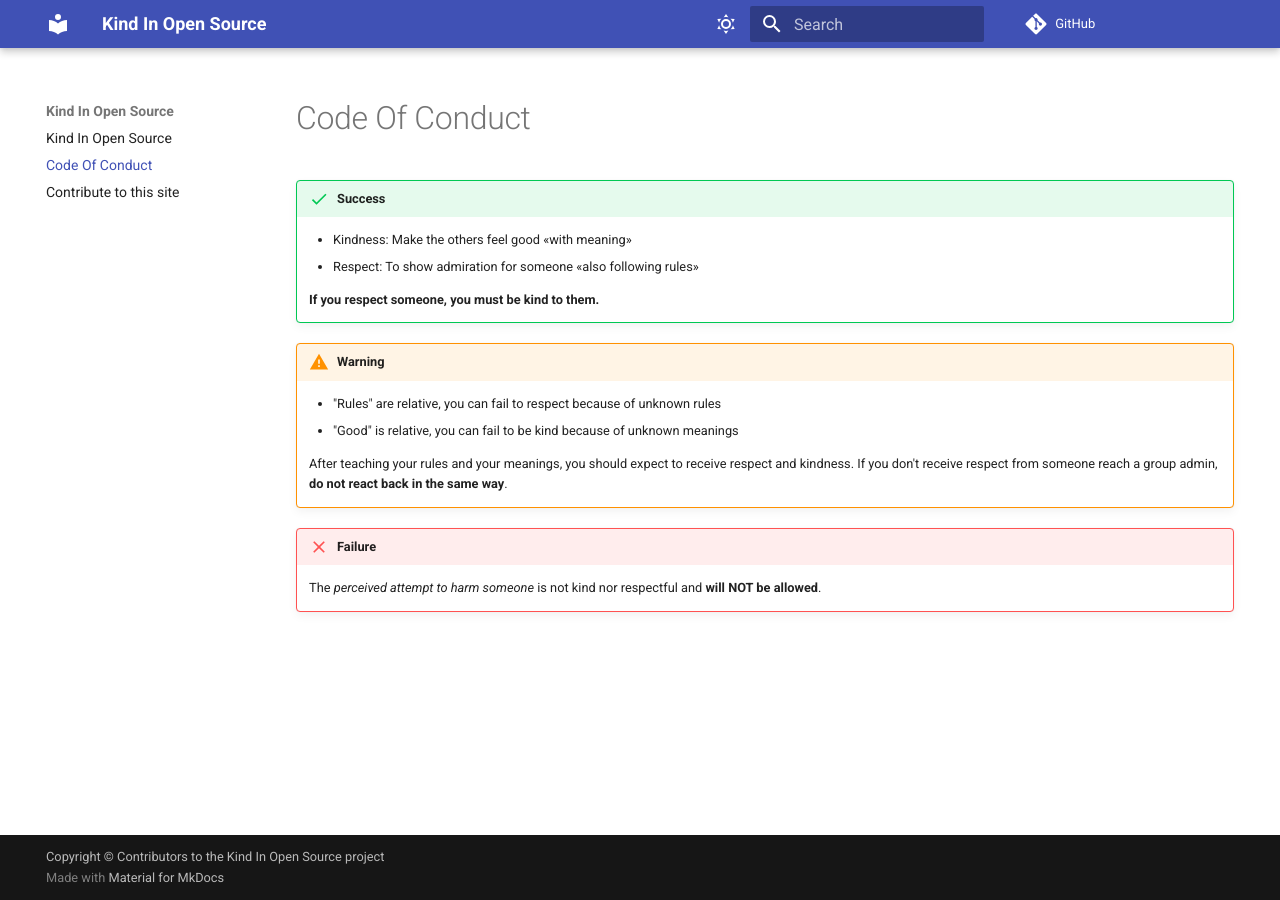
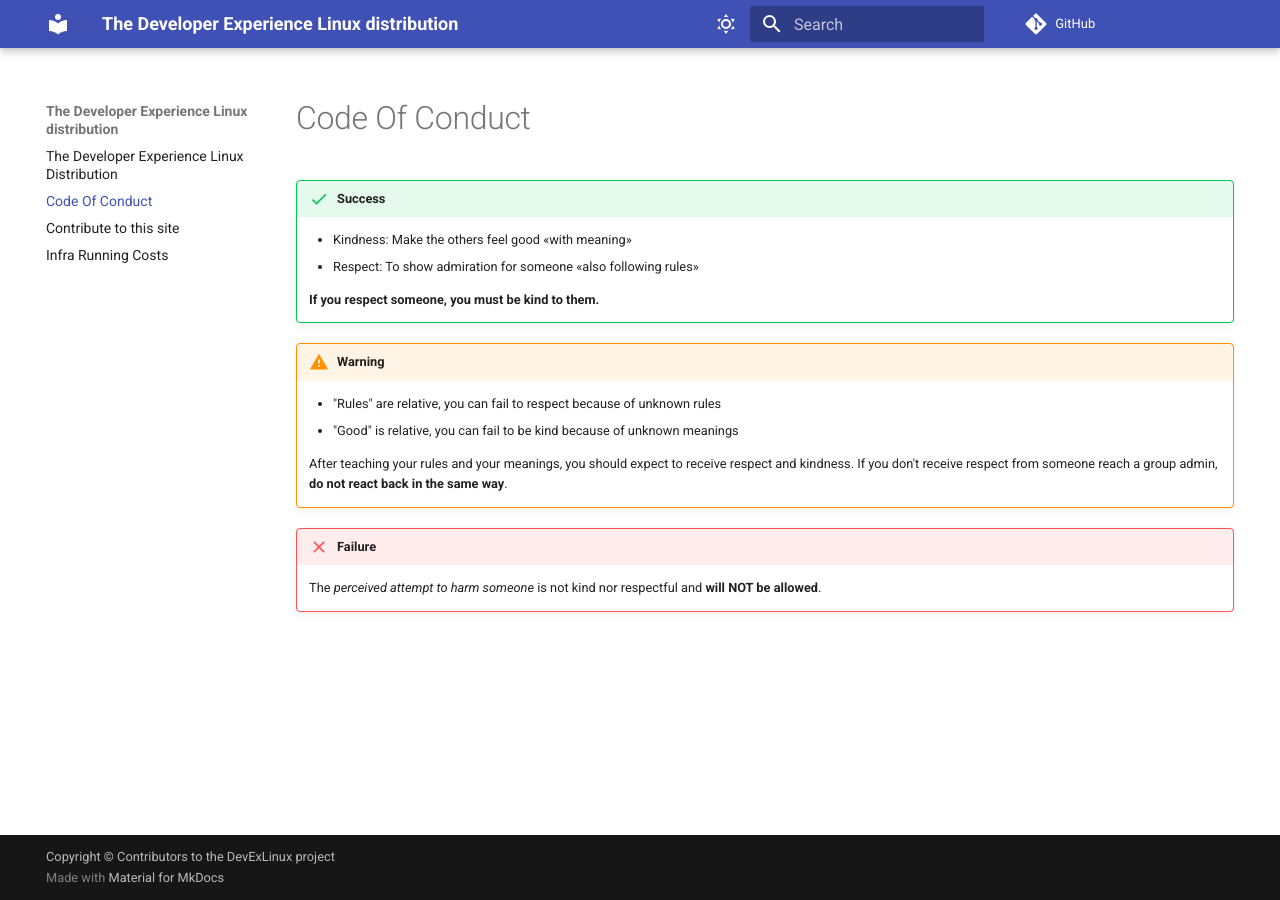
Before and after one commit to DevExLinux/devexlinux.github.io, an MkDocs documentation site: the page built from docs/Code_Of_Conduct.md, in a window 1280 px wide. Built offline with MkDocs 1.6.1 and Material for MkDocs 9.7.7, drawn with Linux system fonts in a browser that asks for light colours; comment, search, counter and statistics services are not loaded.

Commit message:
Doc cleanup

```diff
--- a/mkdocs.yaml
+++ b/mkdocs.yaml
@@ -1,8 +1,8 @@
 # Project information
-site_name: Kind In Open Source
-site_author: KIOSS team
+site_name: The Developer Experience Linux distribution
 
-repo_url: https://github.com/kind-in-open-source/kind-in-open-source.github.io/
+
+repo_url: https://github.com/DevExLinux/devexlinux.github.io
 edit_uri: blob/master/docs/
 
 theme:
@@ -29,4 +29,4 @@ markdown_extensions:
     - pymdownx.details
     - pymdownx.superfences
 
-copyright:  Copyright © Contributors to the Kind In Open Source project
+copyright:  Copyright © Contributors to the DevExLinux project
```
Also changed, not shown: docs/Costs.md (added, +7 -0 lines), docs/README.md (+3 -9 lines).
